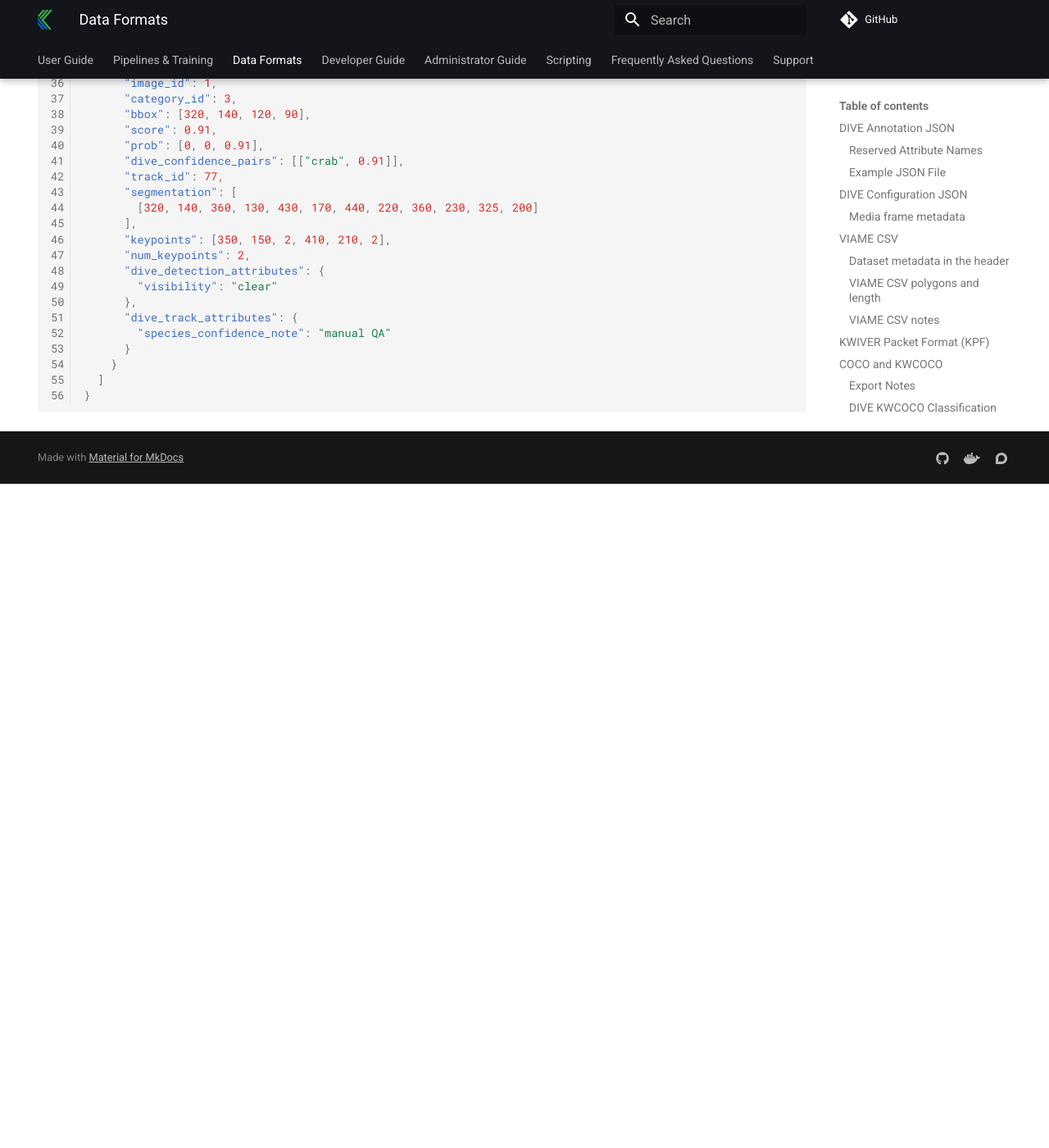
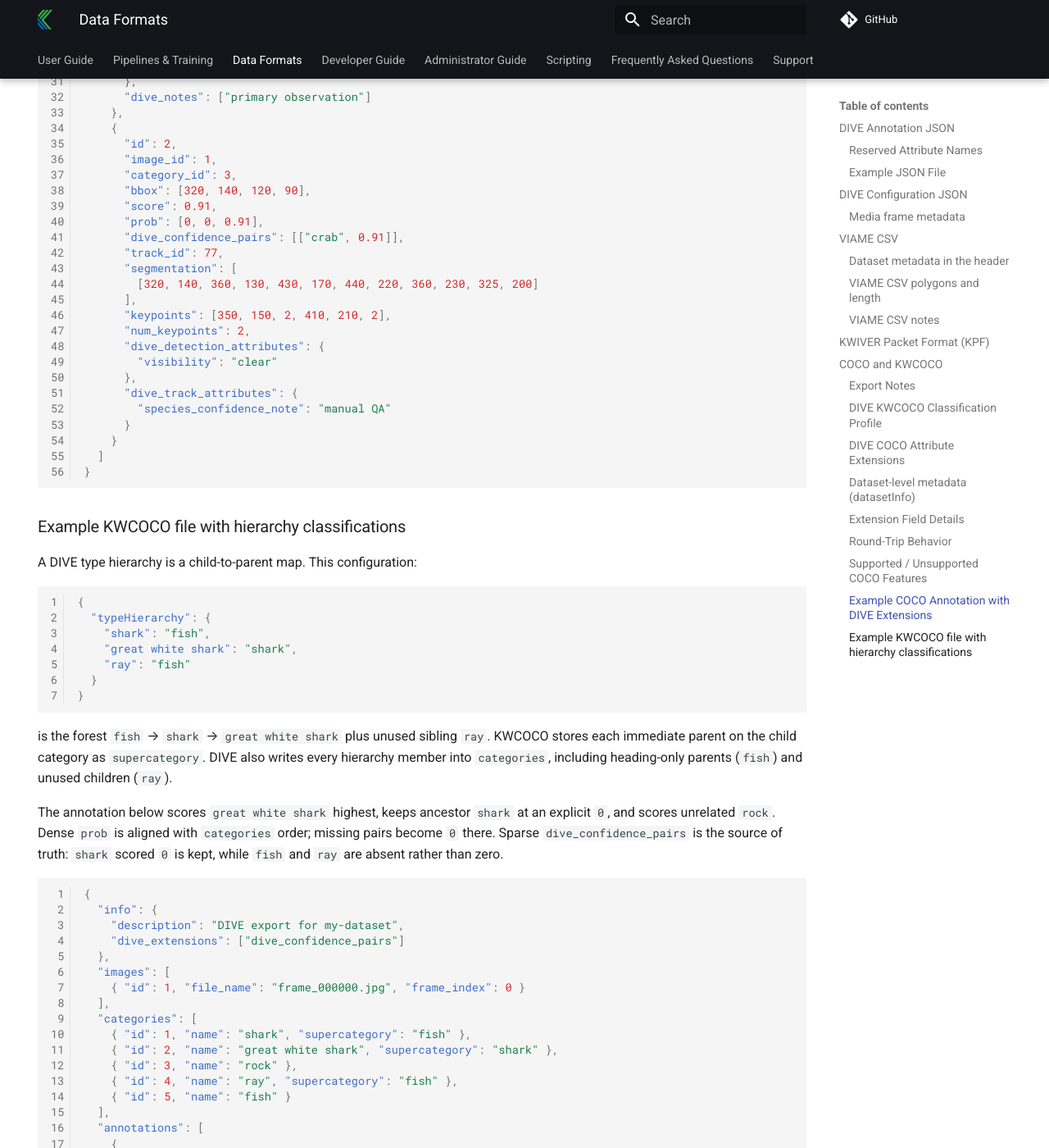
Before and after one commit to Kitware/dive, an MkDocs documentation site: the page built from docs/DataFormats.md, in a window 1280 px wide and 1400 px high, scrolled down 10990 px. Shown: the whole window at 82% size. Built offline with MkDocs 1.6.1 and Material for MkDocs 9.7.7, drawn with Linux system fonts in a browser that asks for light colours; comment, search, counter and statistics services are not loaded; before the commit the page ends 11580 px from its top, so only the background shows below that; some of the changed text lies outside the part shown.

Commit message:
adding more examples to Dataformats for COCO classification hierarchy

````diff
--- a/docs/DataFormats.md
+++ b/docs/DataFormats.md
@@ -212,7 +212,9 @@ prevents either configuration export and reports
 `Type hierarchy is invalid: {reason}. No configuration file was exported.` It prevents KWCOCO
 export and reports `Type hierarchy is invalid: {reason}. No COCO file was exported.` Hierarchy is
 not transported by DIVE Annotation JSON, VIAME CSV, KPF, NIST, or `labels.txt`. KWCOCO transports it
-through category `supercategory` fields as described below.
+through category `supercategory` fields as described in
+[COCO and KWCOCO](#coco-and-kwcoco), including a
+[hierarchy classification example](#example-kwcoco-file-with-hierarchy-classifications).
 
 When importing a DIVE Configuration JSON with `datasetInfo`, **Overwrite** import (the
 default) replaces the existing `datasetInfo` block; an additive import merges it per-key
@@ -382,6 +384,10 @@ camera hierarchy in configured camera order becomes the parent dataset hierarchy
 hierarchies coalesce; conflicting later hierarchies are skipped with a warning. Camera datasets do
 not retain separate hierarchy copies.
 
+See [Example KWCOCO file with hierarchy classifications](#example-kwcoco-file-with-hierarchy-classifications)
+for a complete document that round-trips a multi-level hierarchy and an exact
+confidence vector.
+
 ### DIVE COCO Attribute Extensions
 
 COCO does not define standard fields for arbitrary track or detection attributes
@@ -517,3 +523,85 @@ For COCO files not produced by DIVE:
   ]
 }
 ```
+
+### Example KWCOCO file with hierarchy classifications
+
+A DIVE type hierarchy is a child-to-parent map. This configuration:
+
+```json
+{
+  "typeHierarchy": {
+    "shark": "fish",
+    "great white shark": "shark",
+    "ray": "fish"
+  }
+}
+```
+
+is the forest `fish` → `shark` → `great white shark` plus unused sibling `ray`.
+KWCOCO stores each immediate parent on the child category as `supercategory`.
+DIVE also writes every hierarchy member into `categories`, including heading-only
+parents (`fish`) and unused children (`ray`).
+
+The annotation below scores `great white shark` highest, keeps ancestor `shark`
+at an explicit `0`, and scores unrelated `rock`. Dense `prob` is aligned with
+`categories` order; missing pairs become `0` there. Sparse
+`dive_confidence_pairs` is the source of truth: `shark` scored `0` is kept, while
+`fish` and `ray` are absent rather than zero.
+
+```json
+{
+  "info": {
+    "description": "DIVE export for my-dataset",
+    "dive_extensions": ["dive_confidence_pairs"]
+  },
+  "images": [
+    { "id": 1, "file_name": "frame_000000.jpg", "frame_index": 0 }
+  ],
+  "categories": [
+    { "id": 1, "name": "shark", "supercategory": "fish" },
+    { "id": 2, "name": "great white shark", "supercategory": "shark" },
+    { "id": 3, "name": "rock" },
+    { "id": 4, "name": "ray", "supercategory": "fish" },
+    { "id": 5, "name": "fish" }
+  ],
+  "annotations": [
+    {
+      "id": 1,
+      "image_id": 1,
+      "category_id": 2,
+      "bbox": [100, 200, 50, 80],
+      "score": 0.91,
+      "prob": [0, 0.91, 0.22, 0, 0],
+      "dive_confidence_pairs": [
+        ["shark", 0],
+        ["great white shark", 0.91],
+        ["rock", 0.22]
+      ],
+      "track_id": 42
+    }
+  ]
+}
+```
+
+On import, that document restores:
+
+```json
+{
+  "typeHierarchy": {
+    "shark": "fish",
+    "great white shark": "shark",
+    "ray": "fish"
+  }
+}
+```
+
+and the track confidence vector `[["shark", 0], ["great white shark", 0.91], ["rock", 0.22]]`.
+
+External KWCOCO files may omit `supercategory` and use a one-element `parents`
+list instead. DIVE treats that as the same parent edge; `supercategory` wins when
+both are present.
+
+```json
+{ "id": 1, "name": "shark", "parents": ["fish"] }
+```
````
